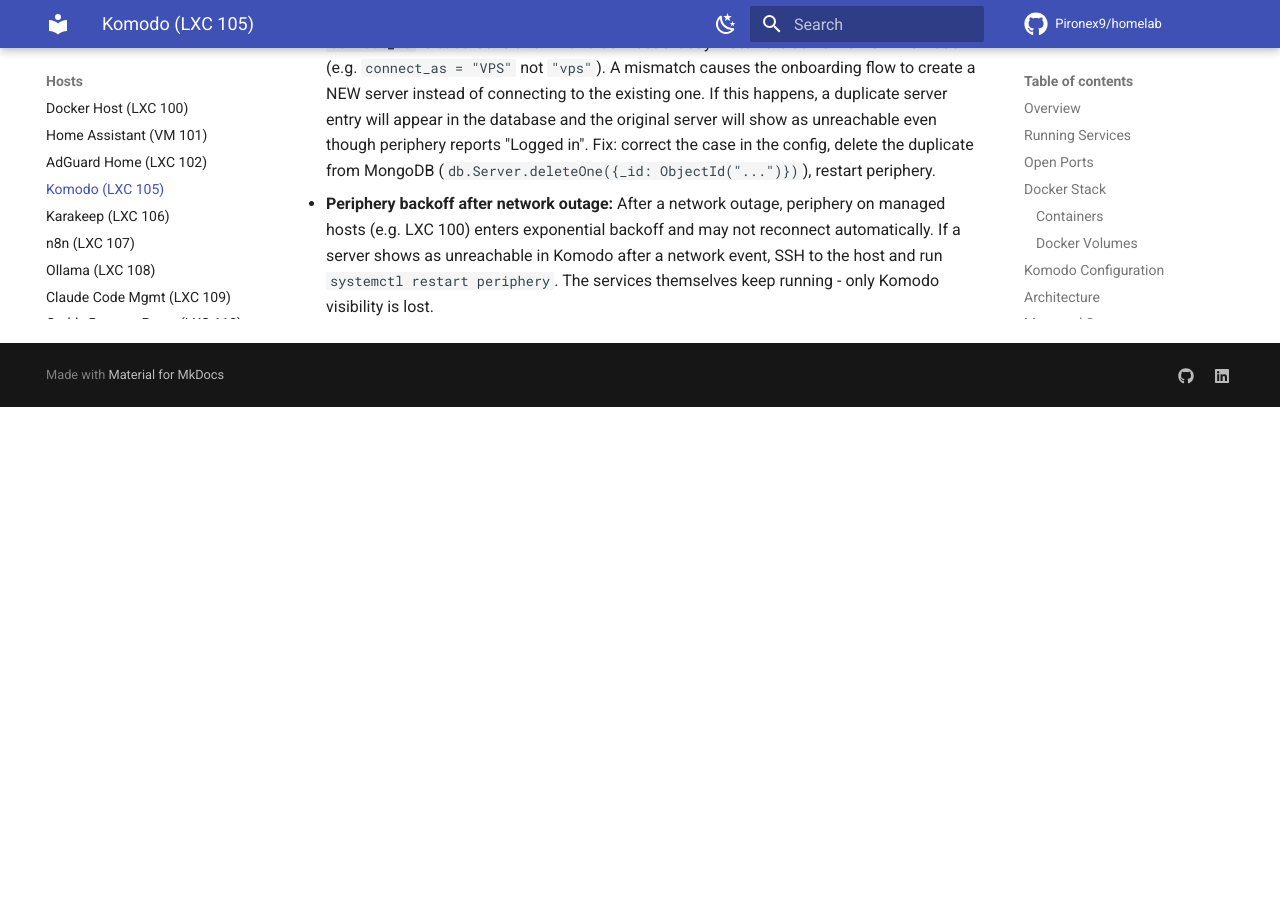
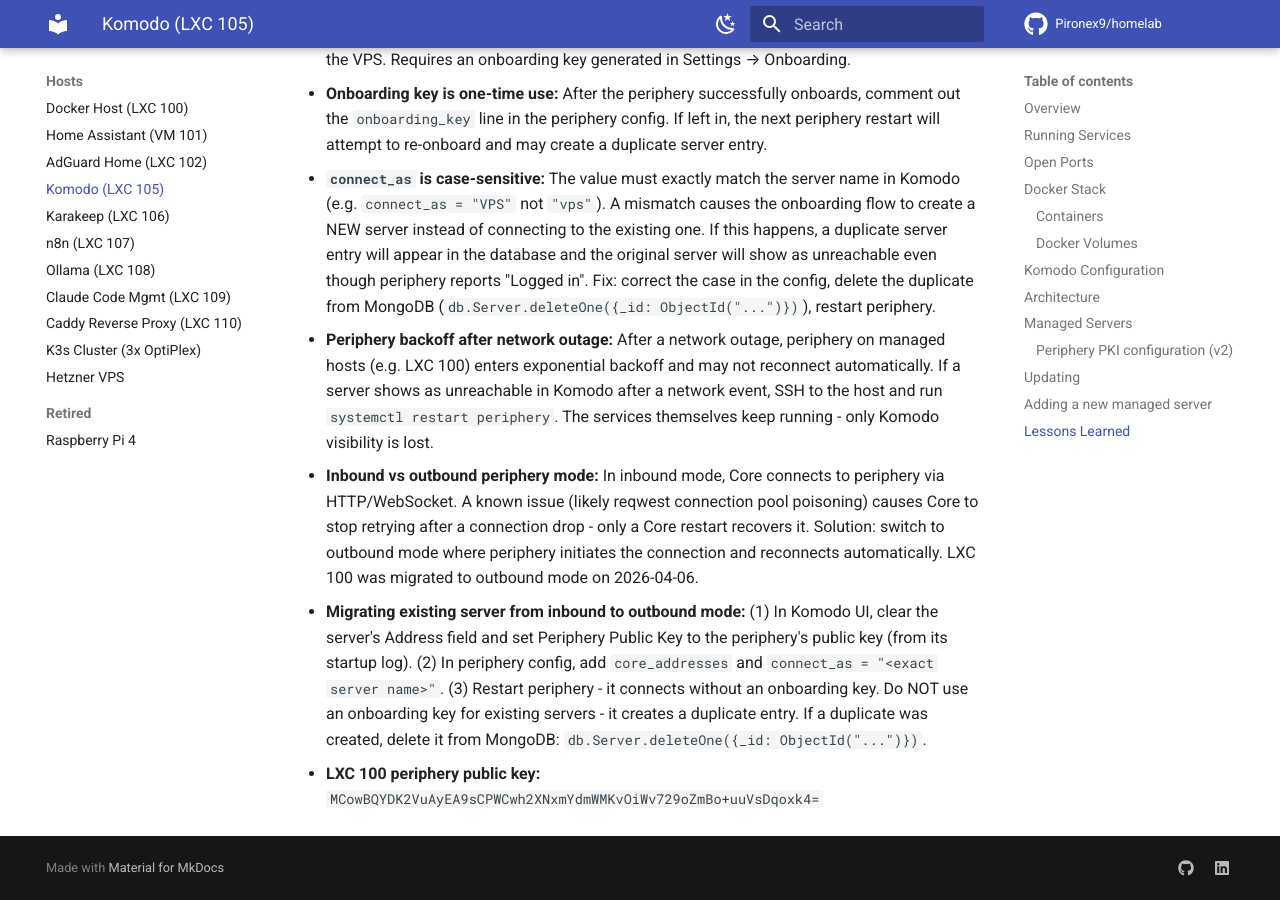
Before and after one commit to Pironex9/homelab, an MkDocs documentation site: the page built from docs/hosts/komodo.md, in a window 1280 px wide and 900 px high, scrolled down 5655 px. Built offline with MkDocs 1.6.1 and Material for MkDocs 9.7.7, drawn with Linux system fonts in a browser that asks for light colours; comment, search, counter and statistics services are not loaded; before the commit the page ends 6062 px from its top, so only the background shows below that; some of the changed text lies outside the part shown.

Commit message:
Document LXC 100 periphery migration to outbound mode, update Komodo version to v2.1.1

````diff
--- a/docs/hosts/komodo.md
+++ b/docs/hosts/komodo.md
@@ -81,15 +81,22 @@
 | Server | Address | Periphery type | Notes |
 |--------|---------|----------------|-------|
 | Local | `https://periphery:8120` | Docker container (komodo-periphery-1) | Built-in local agent on the komodo LXC |
-| docker-host | `https://192.168.0.110:8120` | systemd `periphery.service` | Main Docker host - 18 stacks |
+| LXC 100 | outbound → `http://192.168.0.105:9120` | systemd `periphery.service` | Main Docker host - 18 stacks |
 | nobara | `https://192.168.0.100:8120` | systemd `periphery.service` | Desktop PC, not 24/7 |
-| vps | outbound via Tailscale → `100.86.108.33:9120` | systemd `periphery.service` | Hetzner VPS - Pangolin stack |
+| VPS | outbound via Tailscale → `http://100.86.108.33:9120` | systemd `periphery.service` | Hetzner VPS - Pangolin stack |
 
 ### Periphery PKI configuration (v2)
 
 Each managed host must have the Core public key in its periphery config. Retrieve it from the Core startup log or from **Settings** in the Komodo UI.
 
-**docker-host and nobara** (`/etc/komodo/periphery.config.toml`):
+**LXC 100 (outbound mode)** (`/etc/komodo/periphery.config.toml`):
+```toml
+core_public_keys = ["MCowBQYDK2VuAyEAanLhSIyYAQmX7NLhn1PH+fiTClnhp+jrv5BPAnKgdCM="]
+core_addresses = ["http://192.168.0.105:9120"]
+connect_as = "LXC 100"
+```
+
+**Nobara** (`/etc/komodo/periphery.config.toml`):
 ```toml
 core_public_keys = ["your_core_public_key_here"]
 ```
@@ -114,7 +121,7 @@
 docker compose -p komodo -f mongo.compose.yaml --env-file compose.env up -d
 ```
 
-**Current version:** v2.0.0
+**Current version:** v2.1.1
 
 ## Adding a new managed server
 
@@ -149,3 +156,6 @@
 - **Onboarding key is one-time use:** After the periphery successfully onboards, comment out the `onboarding_key` line in the periphery config. If left in, the next periphery restart will attempt to re-onboard and may create a duplicate server entry.
 - **`connect_as` is case-sensitive:** The value must exactly match the server name in Komodo (e.g. `connect_as = "VPS"` not `"vps"`). A mismatch causes the onboarding flow to create a NEW server instead of connecting to the existing one. If this happens, a duplicate server entry will appear in the database and the original server will show as unreachable even though periphery reports "Logged in". Fix: correct the case in the config, delete the duplicate from MongoDB (`db.Server.deleteOne({_id: ObjectId("...")})`), restart periphery.
 - **Periphery backoff after network outage:** After a network outage, periphery on managed hosts (e.g. LXC 100) enters exponential backoff and may not reconnect automatically. If a server shows as unreachable in Komodo after a network event, SSH to the host and run `systemctl restart periphery`. The services themselves keep running - only Komodo visibility is lost.
+- **Inbound vs outbound periphery mode:** In inbound mode, Core connects to periphery via HTTP/WebSocket. A known issue (likely reqwest connection pool poisoning) causes Core to stop retrying after a connection drop - only a Core restart recovers it. Solution: switch to outbound mode where periphery initiates the connection and reconnects automatically. LXC 100 was migrated to outbound mode on 2026-04-06.
+- **Migrating existing server from inbound to outbound mode:** (1) In Komodo UI, clear the server's Address field and set Periphery Public Key to the periphery's public key (from its startup log). (2) In periphery config, add `core_addresses` and `connect_as = "<exact server name>"`. (3) Restart periphery - it connects without an onboarding key. Do NOT use an onboarding key for existing servers - it creates a duplicate entry. If a duplicate was created, delete it from MongoDB: `db.Server.deleteOne({_id: ObjectId("...")})`.
+- **LXC 100 periphery public key:** `MCowBQYDK2VuAyEA9sCPWCwh2XNxmYdmWMKvOiWv729oZmBo+uuVsDqoxk4=`
````
Also changed, not shown: docs/hosts/docker-host.md (+1 -1 lines).
